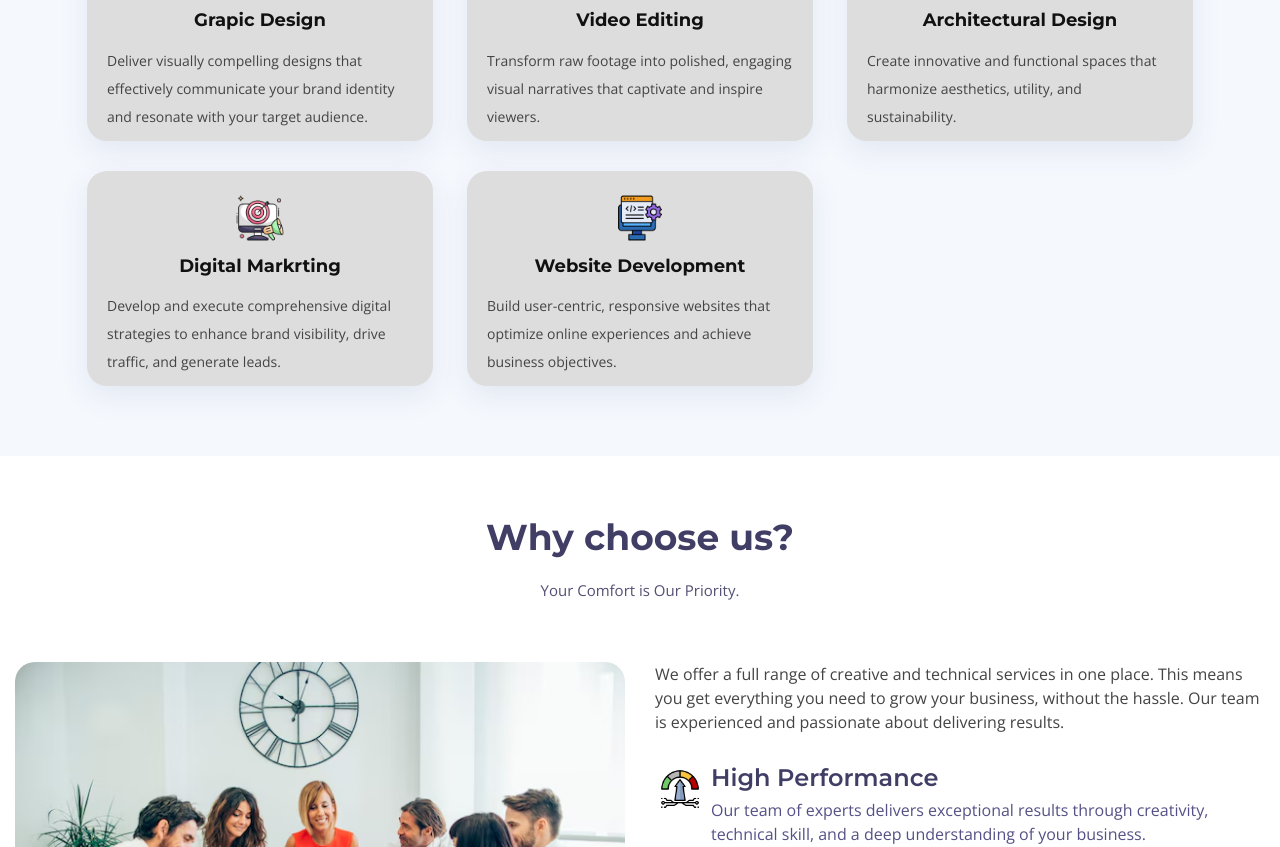
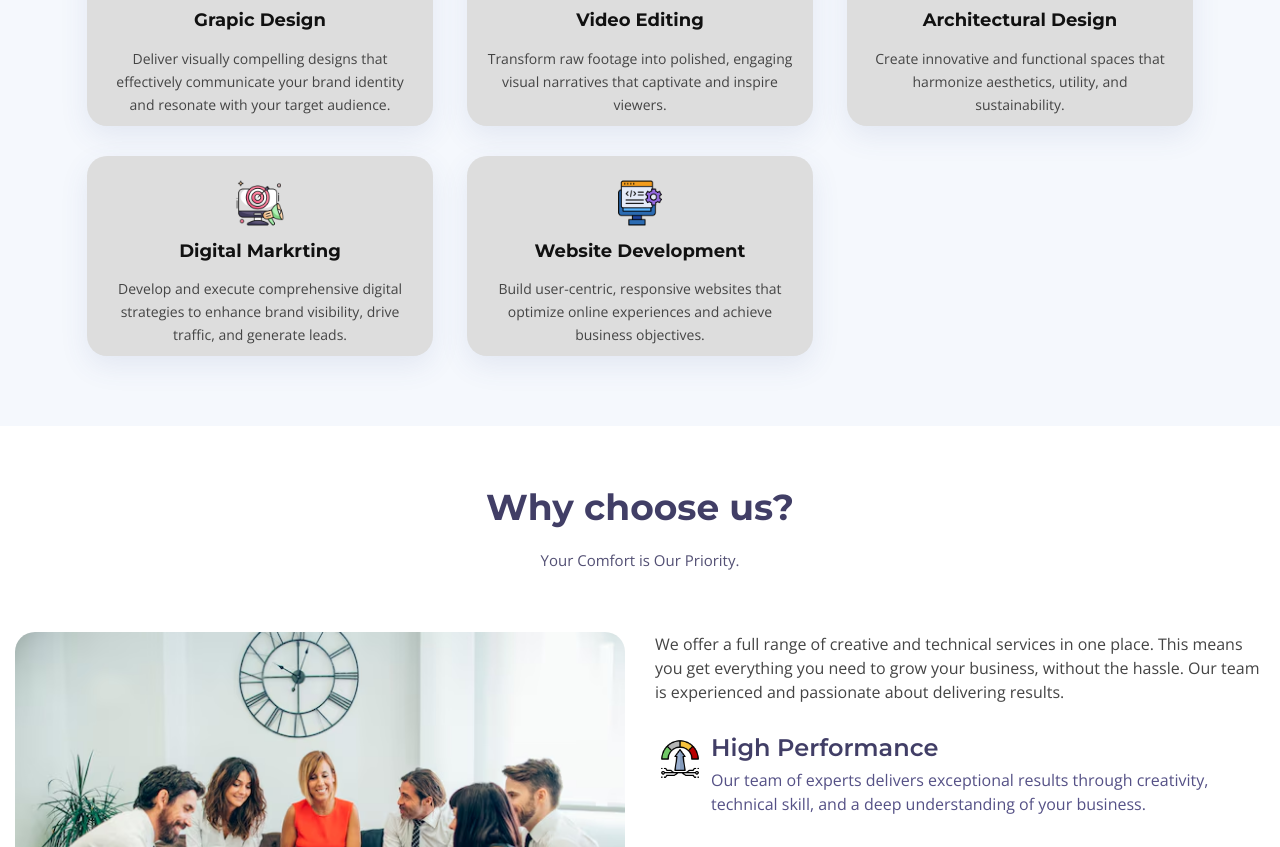
Before and after one commit to GDesignmall/GDesignmall.github.io, a plain HTML site: page index.html in a window 1280 px wide. Shown: the part 1630-2477 px from the top of the page. Drawn offline with nearby package versions, Linux system fonts and the light colour scheme; files whose address does not match are found by name.

Commit message:
css changes

```diff
--- a/css/style.css
+++ b/css/style.css
@@ -631,9 +631,9 @@ h6 {
 
 #services .description {
   font-size: 14px;
-  line-height: 28px;
+  line-height: 23px;
   margin-bottom: 0;
-  text-align: left;
+  text-align: center;
 }
 
 /* Why Us Section
```
